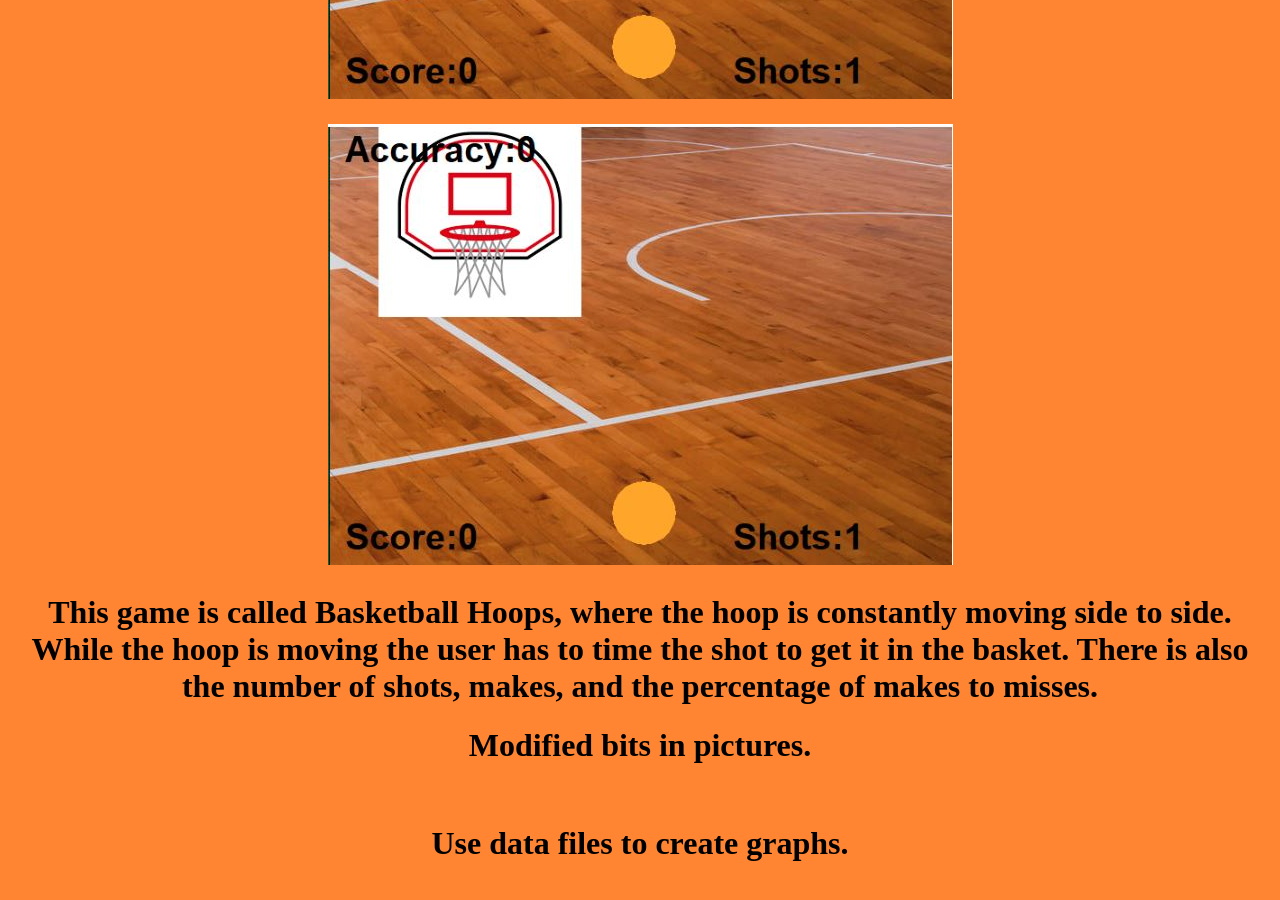
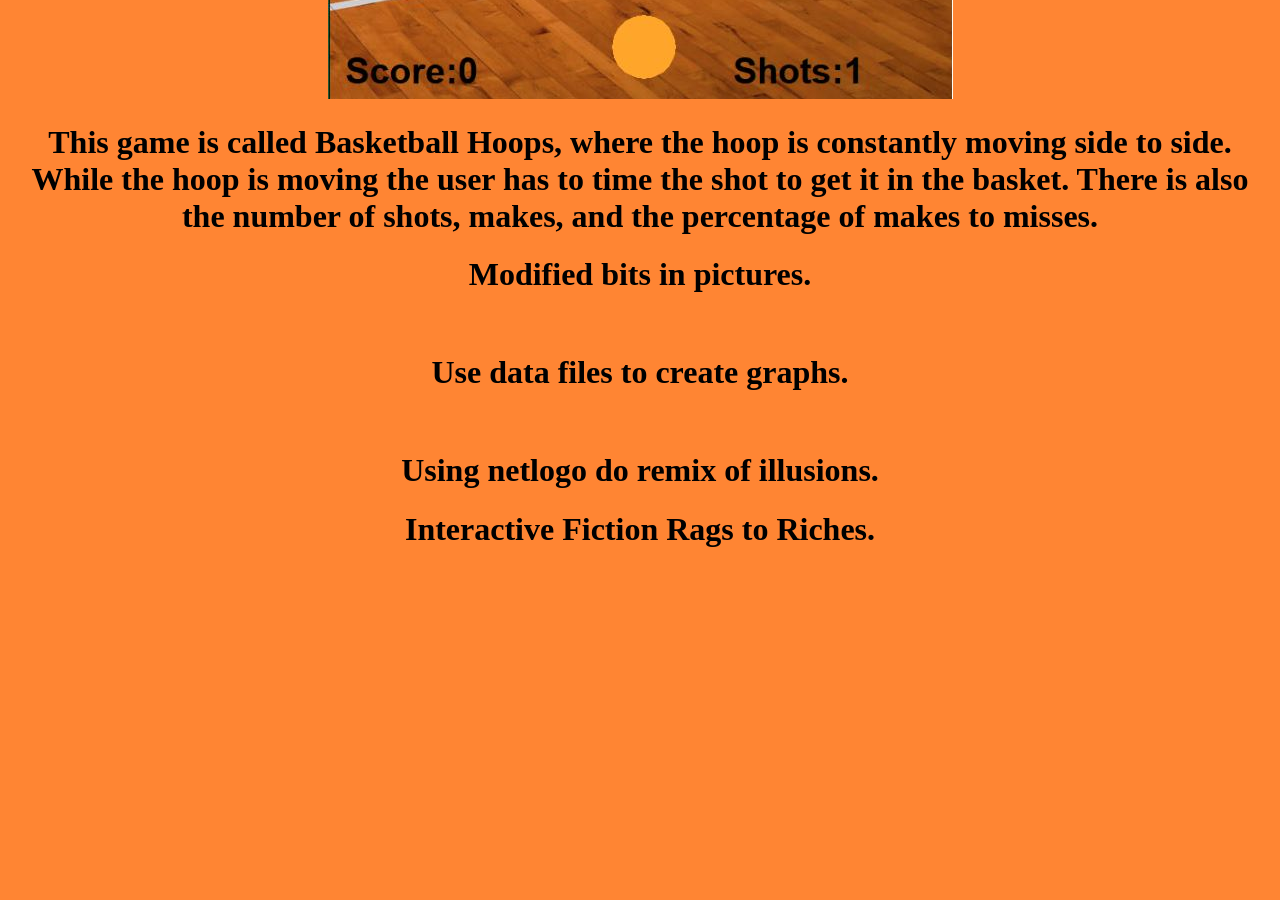
Before and after one commit to JoeG11/csp2023, a plain HTML site: page portfolio.html in a window 1280 px wide. Shown: the part 1320-2220 px from the top of the page. After the commit the page ends 1915 px from the top, so only its background shows below. Drawn offline with Linux system fonts and the light colour scheme.

Commit message:
Add files via upload

```diff
--- a/portfolio.html
+++ b/portfolio.html
@@ -17,7 +17,7 @@
     <h1>   Basketball Game </h1>
 	<br>
  <img src="images/basketball.JPG">   <h1>
-		 <img src="images/basketball.JPG">	 <h1> This game is called Basketball Hoops, where the hoop is constantly moving side to side. While the hoop is moving the user has to time the shot to get it in the basket. There is also the number of shots, makes, and the percentage of makes to misses. </h1>  <h1>   Modified bits in pictures.</h1>
+			 <h1> This game is called Basketball Hoops, where the hoop is constantly moving side to side. While the hoop is moving the user has to time the shot to get it in the basket. There is also the number of shots, makes, and the percentage of makes to misses. </h1>  <h1>   Modified bits in pictures.</h1>
     <br>
     <h1>   Use data files to create graphs.</h1>
     <br>
```
